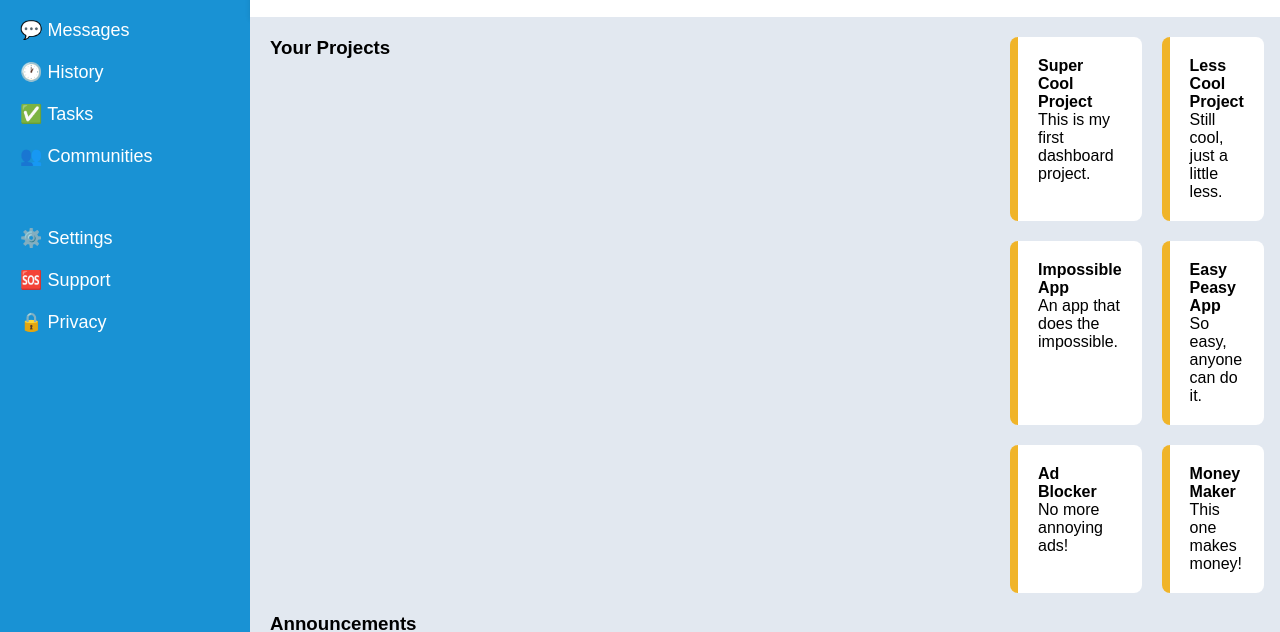
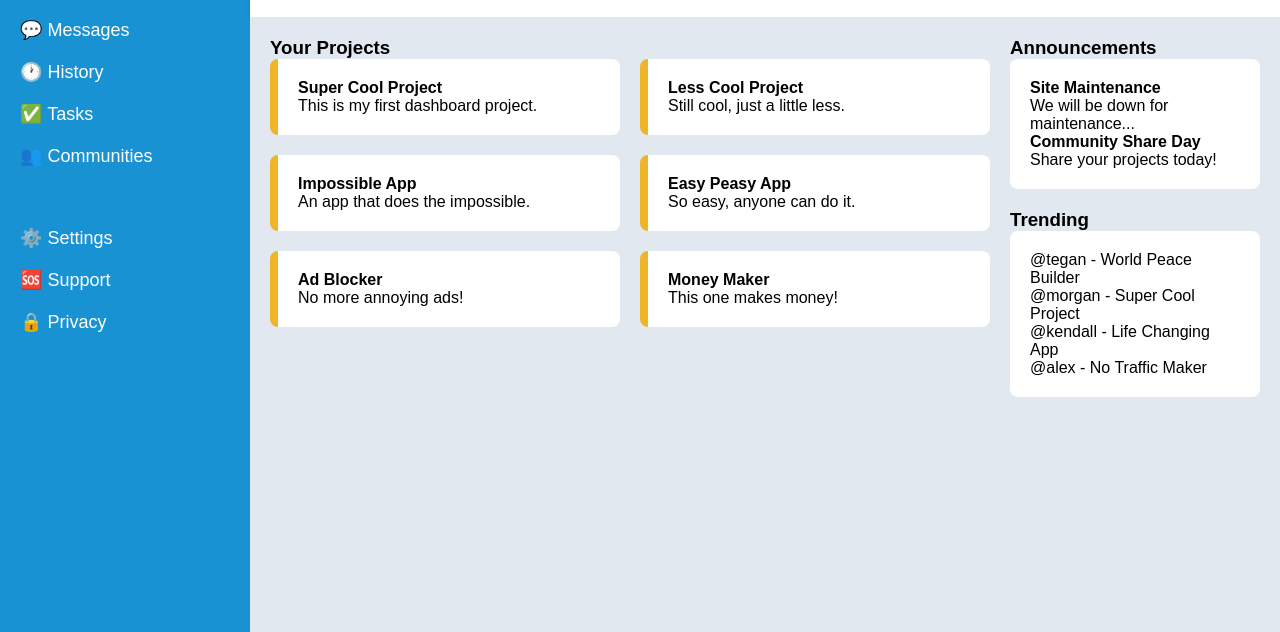
Before and after one commit to Tlaleng892/admin-dashboard, a plain HTML site: page index.html in a window 1280 px wide. Shown: the part 163-795 px from the top of the page. Drawn offline with Linux system fonts and the light colour scheme.

Commit message:
Refactor main section layout in index.html

```diff
--- a/index.html
+++ b/index.html
@@ -45,9 +45,11 @@
     </div>
 
     <!-- MAIN -->
-    <div class="main">
-      <h3>Your Projects</h3>
-      <div class="projects">
+   <div class="main">
+  <div class="left">
+  <h3>Your Projects</h3>
+  <div class="projects">
+
         <div class="card"><h4>Super Cool Project</h4><p>This is my first dashboard project.</p></div>
         <div class="card"><h4>Less Cool Project</h4><p>Still cool, just a little less.</p></div>
         <div class="card"><h4>Impossible App</h4><p>An app that does the impossible.</p></div>
@@ -55,6 +57,7 @@
         <div class="card"><h4>Ad Blocker</h4><p>No more annoying ads!</p></div>
         <div class="card"><h4>Money Maker</h4><p>This one makes money!</p></div>
       </div>
+   </div>
 
       <div class="side-content">
         <h3>Announcements</h3>
```
